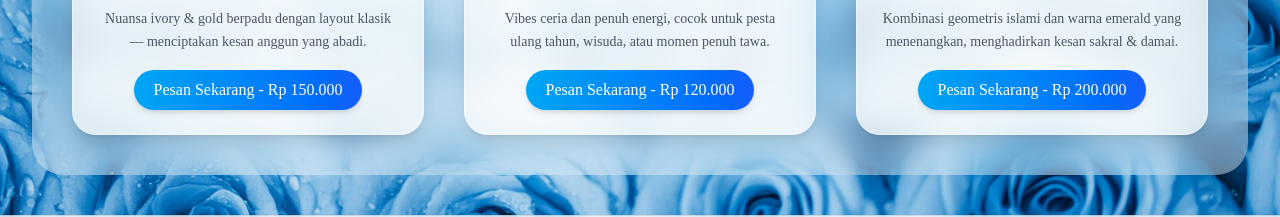
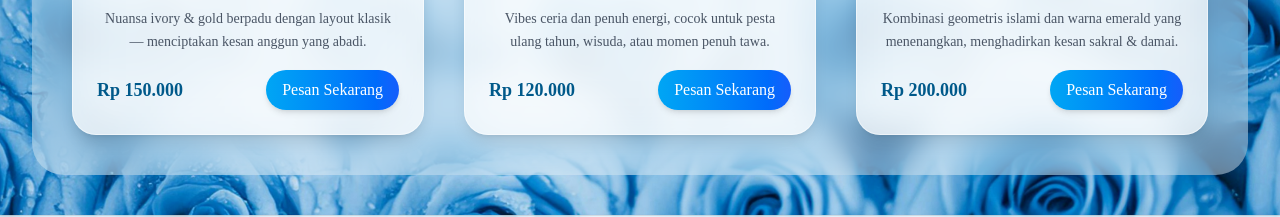
Before and after one commit to charolinaagstn/website, a React (Vite) app: page /design in a window 1280 px wide. Shown: the part 531-748 px from the top of the page. Built offline with nearby package versions, Linux system fonts and the light colour scheme.

Commit message:
SELESAI EMAIL JS DAN FORM

```diff
--- a/src/pages/design.jsx
+++ b/src/pages/design.jsx
@@ -1,29 +1,37 @@
 import React from "react";
 import { motion } from "framer-motion";
+import { useNavigate } from "react-router-dom";
 
 const themes = [
   {
     title: "Pelaminan",
     desc: "Nuansa ivory & gold berpadu dengan layout klasik — menciptakan kesan anggun yang abadi.",
     background: "/married.jpg",
-    price: "Rp 150.000"
+    price: "Rp 150.000",
   },
   {
     title: "Ulang Tahun",
     desc: "Vibes ceria dan penuh energi, cocok untuk pesta ulang tahun, wisuda, atau momen penuh tawa.",
     background: "/birthday.jpg",
-    price: "Rp 120.000"
+    price: "Rp 120.000",
   },
   {
     title: "Pernikahan",
     desc: "Kombinasi geometris islami dan warna emerald yang menenangkan, menghadirkan kesan sakral & damai.",
     background: "/wedding.jpg",
-    price: "Rp 200.000"
+    price: "Rp 200.000",
   },
 ];
 
+const Design = () => {
+  const navigate = useNavigate();
 
-const Design = () => {
+  const handleOrder = (title, price) => {
+    const tema = encodeURIComponent(title);
+    const harga = encodeURIComponent(price);
+    navigate(`/order?tema=${tema}&harga=${harga}`);
+  };
+
   return (
     <section className="text-center bg-white/40 backdrop-blur-lg p-10 rounded-4xl">
       {/* Header Section */}
@@ -40,7 +48,8 @@ const Design = () => {
           Pilihan Desain Digital Premium
         </h2>
         <p className="mt-3 text-gray-600 max-w-2xl mx-auto">
-          Pilih gaya undangan yang mencerminkan kisahmu — klasik, ceria, atau sakral sesuai momen spesial.
+          Pilih gaya undangan yang mencerminkan kisahmu — klasik, ceria, atau sakral sesuai momen
+          spesial.
         </p>
       </motion.div>
 
@@ -52,35 +61,31 @@ const Design = () => {
             whileHover={{ scale: 1.03 }}
             initial={{ opacity: 0, y: 20 }}
             animate={{ opacity: 1, y: 0 }}
-            transition={{ duration: 0.5, delay: i * 0.2 }}
+            transition={{ duration: 0.5, delay: i * 0.15 }}
             className="bg-white/70 backdrop-blur-xl rounded-3xl shadow-lg hover:shadow-2xl transition-all duration-300 overflow-hidden border border-white/50"
           >
             {/* FIXED IMAGE SIZE */}
             <div className="h-40 w-full">
-              <img
-                src={item.background}
-                alt={item.title}
-                className="w-full h-full object-cover"
-              />
+              <img src={item.background} alt={item.title} className="w-full h-full object-cover" />
             </div>
 
             {/* Content */}
             <div className="p-6">
-              <h3 className="text-xl font-semibold text-sky-900 mb-2">
-                {item.title}
-              </h3>
-              <p className="text-gray-600 text-sm leading-relaxed mb-4">
-                {item.desc}
-              </p>
+              <h3 className="text-xl font-semibold text-sky-900 mb-2">{item.title}</h3>
+              <p className="text-gray-600 text-sm leading-relaxed mb-4">{item.desc}</p>
 
-              <motion.button
-                whileHover={{ scale: 1.05 }}
-                onClick={() => window.location.href = `/form-pemesanan?tema=${item.title}&harga=${item.price}`}
-                className="px-5 py-2 bg-gradient-to-r from-sky-500 to-blue-600 text-white rounded-full shadow-md font-medium transition"
-              >
-                Pesan Sekarang - {item.price}
-              </motion.button>
+              <div className="flex items-center justify-between gap-4">
+                <div className="text-lg font-semibold text-sky-800">{item.price}</div>
 
+                <motion.button
+                  whileHover={{ scale: 1.05 }}
+                  onClick={() => handleOrder(item.title, item.price)}
+                  className="px-4 py-2 bg-gradient-to-r from-sky-500 to-blue-600 text-white rounded-full shadow-md font-medium transition"
+                  aria-label={`Pesan ${item.title}`}
+                >
+                  Pesan Sekarang
+                </motion.button>
+              </div>
             </div>
           </motion.div>
         ))}
--- a/src/pages/orderForm.jsx
+++ b/src/pages/orderForm.jsx
@@ -1,6 +1,11 @@
 import React, { useState, useEffect } from "react";
 import { useSearchParams, useNavigate } from "react-router-dom";
 import emailjs from "emailjs-com";
+
+// ✅ Config EmailJS (BIARKAN INI - nanti kamu yang isi)
+const SERVICE_ID = "seven-company"; // Ganti jika perlu
+const TEMPLATE_ID = "template_7gt34p8"; // Ganti jika perlu
+const PUBLIC_KEY = "0R7sDdn02-pMuex6W"; // Ganti jika perlu
 
 const OrderForm = () => {
   const [searchParams] = useSearchParams();
@@ -15,11 +20,12 @@ const OrderForm = () => {
     pesan: "",
   });
 
+  // ✅ Set tema & harga dari URL
   useEffect(() => {
     setFormData((prev) => ({
       ...prev,
       tema: searchParams.get("tema") || "",
-      harga: searchParams.get("harga") || ""
+      harga: searchParams.get("harga") || "",
     }));
   }, [searchParams]);
 
@@ -31,20 +37,27 @@ const OrderForm = () => {
   const handleSubmit = (e) => {
     e.preventDefault();
 
+    // ✅ Buat payload sesuai template EmailJS
+    const payload = {
+      name: formData.name,
+      email: formData.email,
+      whatsapp: formData.phone,
+      tema: formData.tema,
+      harga: formData.harga,
+      catatan: formData.pesan || "Tidak ada catatan",
+      time: new Date().toLocaleString("id-ID"), // contoh waktu
+      qris: "https://dummyimage.com/300x300/000/fff&text=QRIS+Dummy", // Dummy QRIS
+    };
+
     emailjs
-      .send(
-        "seven-company", // Service ID
-        "template_7gt34p8", // Template ID
-        formData,
-        "0R7sDdn02-pMuex6X" // Public Key (User ID)
-      )
+      .send(SERVICE_ID, TEMPLATE_ID, payload, PUBLIC_KEY)
       .then(
         () => {
           navigate("/success");
         },
         (error) => {
           alert("Gagal mengirim email. Coba lagi.");
-          console.error(error);
+          console.error("EmailJS Error:", error);
         }
       );
   };
@@ -64,6 +77,7 @@ const OrderForm = () => {
           onChange={handleChange}
           required
         />
+
         <input
           type="email"
           name="email"
@@ -73,6 +87,7 @@ const OrderForm = () => {
           onChange={handleChange}
           required
         />
+
         <input
           type="text"
           name="phone"
@@ -82,6 +97,7 @@ const OrderForm = () => {
           onChange={handleChange}
           required
         />
+
         <input
           type="text"
           name="tema"
@@ -89,6 +105,7 @@ const OrderForm = () => {
           className="w-full p-3 border bg-gray-100 rounded-lg"
           value={formData.tema}
         />
+
         <input
           type="text"
           name="harga"
@@ -96,6 +113,7 @@ const OrderForm = () => {
           className="w-full p-3 border bg-gray-100 rounded-lg"
           value={formData.harga}
         />
+
         <textarea
           name="pesan"
           placeholder="Catatan tambahan (opsional)"
@@ -103,6 +121,7 @@ const OrderForm = () => {
           onChange={handleChange}
           value={formData.pesan}
         ></textarea>
+
         <button
           type="submit"
           className="w-full py-3 bg-sky-600 text-white rounded-xl hover:bg-sky-700 transition"
```
